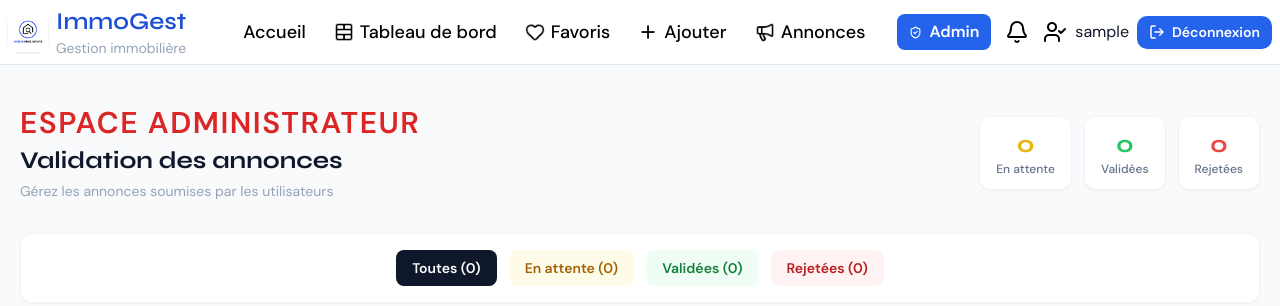
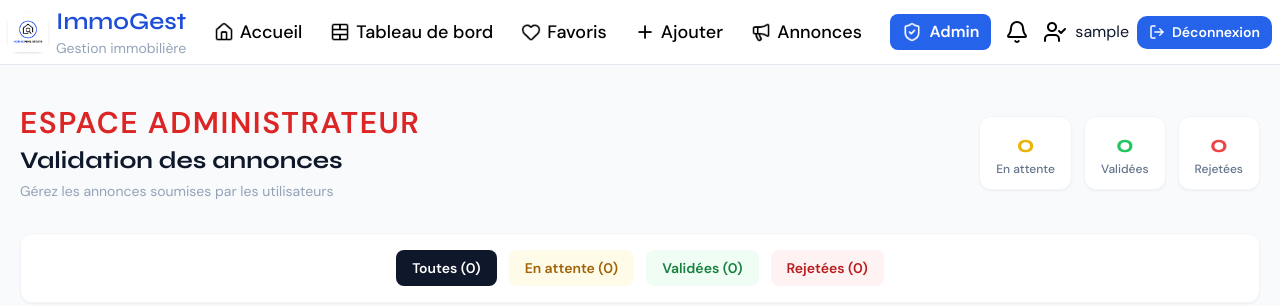
Before and after one commit to Armelzidawa/ProjetRealEaste, a Django app: page /admin-annonces/ in a window 1280 px wide. Shown: the top 306 px of the page. Run offline with Django 5.2, Linux system fonts and the light colour scheme; the visitor is signed in with stand-in values (Sample User, id 1); data comes from the database, SQL or seed files in the repository; data that the repository does not hold is empty; some libraries are stand-ins or nearby versions.

Commit message:
changement d'icone de admin

```diff
--- a/immobilier/templates/immobilier/index.html
+++ b/immobilier/templates/immobilier/index.html
@@ -164,23 +164,23 @@
       <!-- Nav desktop -->
       <nav class="hidden gap-1 md:flex items-center ">
         <a href="/" class="nav-link text-black text-lg {% block nav_home %}{% endblock %}">
-          <img src="{% static "images/house.png" %}" alt="Accueil" class="w-5 h-5 invert"> Accueil
+          <img src="{% static "images/house.png" %}" alt="Accueil" class="w-5 h-5 {% if request.path == '/' %}invert{% endif %}"> Accueil
         </a>
 
         {% if request.user.is_authenticated %}
 
           <a href="/tableau-de-bord/" class="nav-link text-black text-lg {% block nav_tableau %}{% endblock %}">
-            <img src="{% static "images/table-cells-merge.png" %}" alt="Tableau de bord" class="w-5 h-5 "> Tableau de bord
+            <img src="{% static "images/table-cells-merge.png" %}" alt="Tableau de bord" class="w-5 h-5 {% if request.path == '/tableau-de-bord/' %}invert{% endif %}"> Tableau de bord
           </a>
           <a href="/favoris/" class="nav-link text-black text-lg {% block nav_favoris %}{% endblock %}">
-            <img src="{% static "images/heart.png" %}" alt="Favoris" class="w-5 h-5 "> Favoris
+            <img src="{% static "images/heart.png" %}" alt="Favoris" class="w-5 h-5 {% if request.path == '/favoris/' %}invert{% endif %}"> Favoris
           </a>
           <a href="/ajouter/" class="nav-link text-black text-lg {% block nav_ajouter %}{% endblock %}">
-            <img src="{% static "images/plus.png" %}" alt="Ajouter" class="w-5 h-5 "> Ajouter
+            <img src="{% static "images/plus.png" %}" alt="Ajouter" class="w-5 h-5 {% if request.path == '/ajouter/' %}invert{% endif %}"> Ajouter
           </a>
         {% endif %}
          <a href="/logement/" class="nav-link text-black text-lg {% block nav_logement %}{% endblock %}">
-          <img src="{% static "images/megaphone.png" %}" alt="Logement" class="w-5 h-5 "> Annonces
+          <img src="{% static "images/megaphone.png" %}" alt="Logement" class="w-5 h-5 {% if request.path == '/logement/' %}invert{% endif %}"> Annonces
         </a>
       </nav>
 
@@ -189,7 +189,7 @@
         {% if request.user.is_authenticated %}
           {% if request.user.is_superuser %}
           <a href="/admin-annonces/" class="hidden md:inline-flex items-center gap-2 bg-blue-600 text-white px-3 py-1.5 rounded-lg text-md font-semibold hover:bg-red-700 transition">
-            <i data-lucide="shield-check" style="width:13px;height:13px;"></i> Admin
+            <img src="{% static "images/shield-check.png" %}" alt="Admin" class="w-5 h-5 invert"> Admin
           </a>
         {% endif %}
           <a href="/mes-messages/" class="hidden md:inline-flex relative w-9 h-9 flex items-center justify-center rounded-lg hover:bg-slate-100 transition">
```
